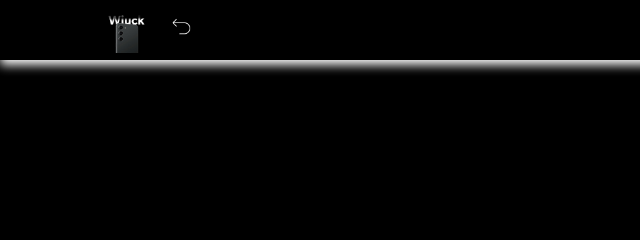
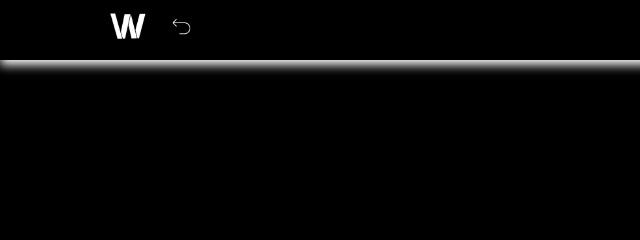
Before and after one commit to wiucktechnology/mabout, a plain HTML site: page index.html in a window 1280 px wide. Shown: the top 240 px of the page, 0-640 px from the left. Drawn offline with Linux system fonts and the light colour scheme.

Commit message:
Update index.html

```diff
--- a/index.html
+++ b/index.html
@@ -4,7 +4,7 @@
 <header>
     <link rel="stylesheet" href="styles.css">
 
-    <a href="https://wiucktech.github.io/technology/" class="logo"><img src="wiuck.jpg" height="52" width="52"></a>
+    <a href="https://wiucktech.github.io/technology/" class="logo"><img src="photo_2024-07-31_15-33-40.jpg" height="52" width="52"></a>
     <nav>
         <ul>
 
```
